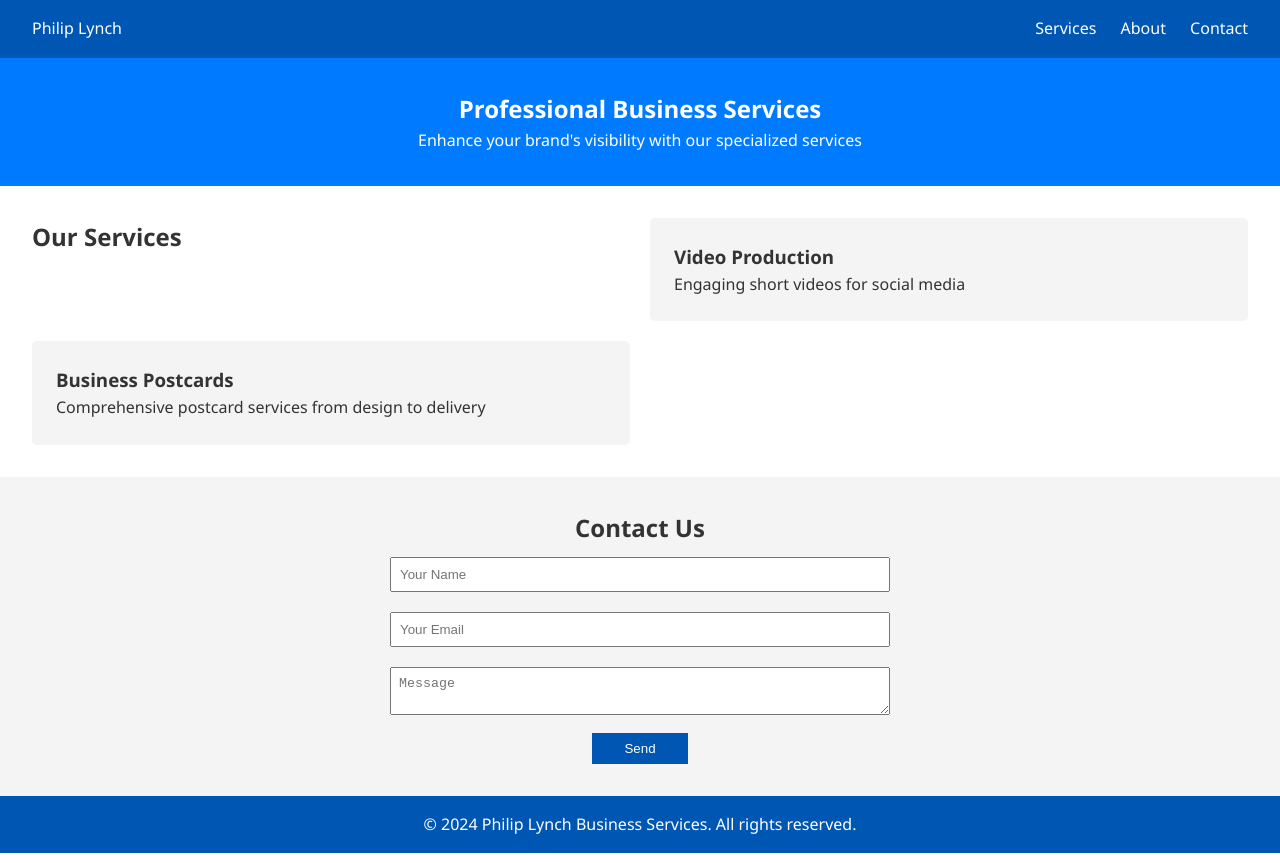
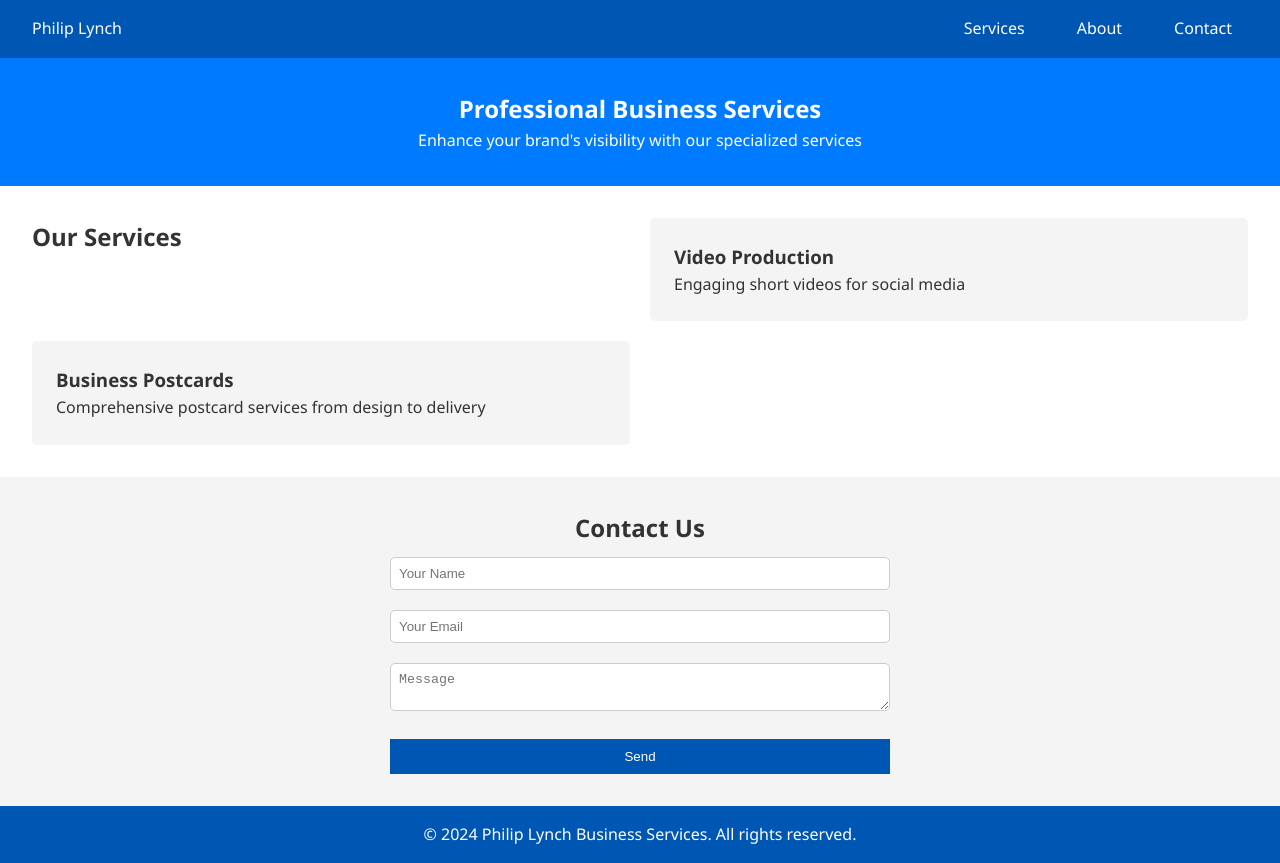
Before and after one commit to philiplynch/personal-site, a plain HTML site: page services/index.html in a window 1280 px wide. Drawn offline with Linux system fonts and the light colour scheme.

Commit message:
Update style.css

```diff
--- a/services/style.css
+++ b/services/style.css
@@ -11,18 +11,33 @@ body, html {
     color: #333;
 }
 
+/* Header */
+header {
+    width: 100%; /* Ensure header spans the full width */
+    background-color: #0056b3;
+    color: #fff;
+}
+
 /* Navbar */
 .navbar {
     display: flex;
     justify-content: space-between;
     align-items: center;
     padding: 1rem 2rem;
-    background-color: #0056b3;
-    color: #fff;
+    width: 100%; /* Ensure navbar spans the full width */
+}
+
+.logo, .nav-links {
+    display: flex;
+    align-items: center;
+}
+
+.nav-links {
+    list-style: none;
+    padding: 0;
 }
 
 .nav-links li {
-    list-style: none;
     display: inline;
     margin-left: 20px;
 }
@@ -30,6 +45,12 @@ body, html {
 .nav-links a {
     color: #fff;
     text-decoration: none;
+    padding: 0.5rem 1rem;
+}
+
+.nav-links a:hover {
+    background-color: #004494;
+    border-radius: 5px;
 }
 
 /* Hero Section */
@@ -70,14 +91,18 @@ form input, form textarea {
     width: 100%;
     margin: 10px 0;
     padding: 0.5rem;
+    border: 1px solid #ccc;
+    border-radius: 5px;
 }
 
 form button {
+    width: 100%;
+    padding: 10px;
     background-color: #0056b3;
-    color: #fff;
-    padding: 0.5rem 2rem;
+    color: white;
     border: none;
     cursor: pointer;
+    margin-top: 10px;
 }
 
 /* Footer */
```
